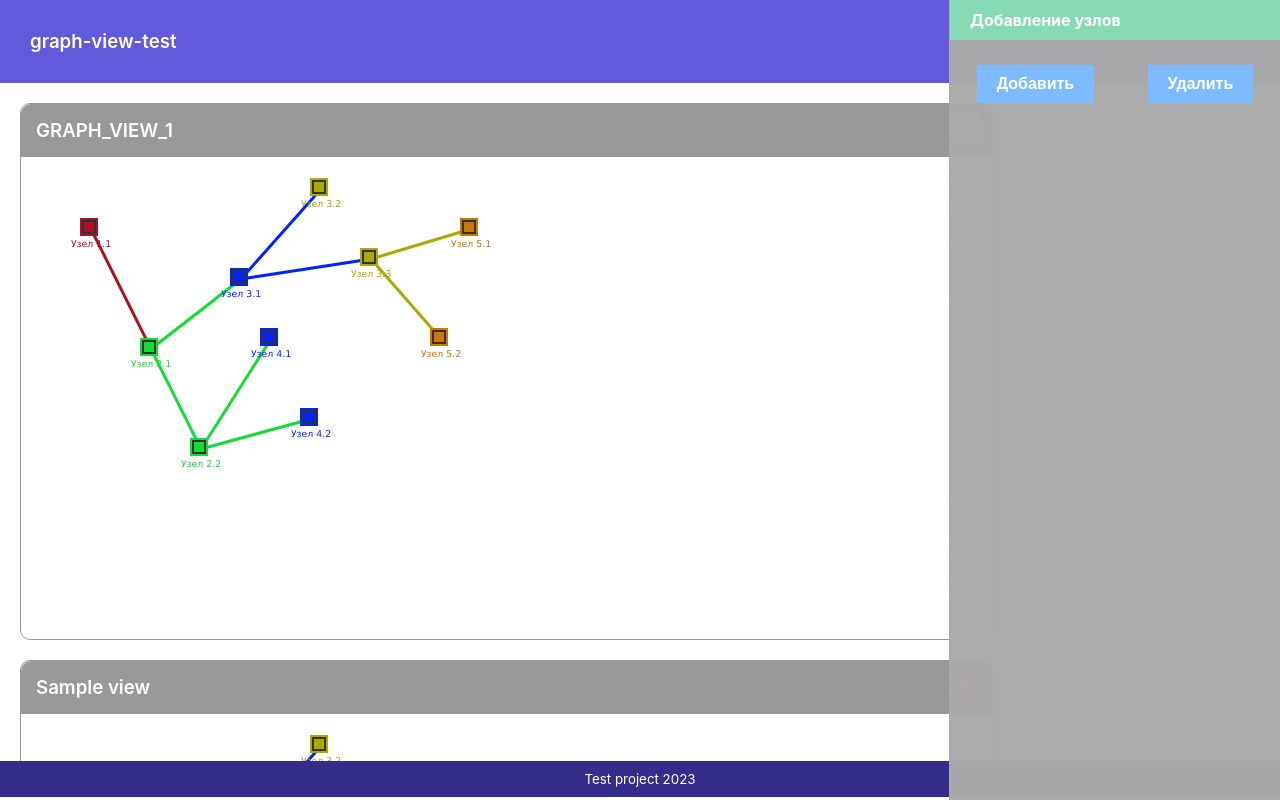
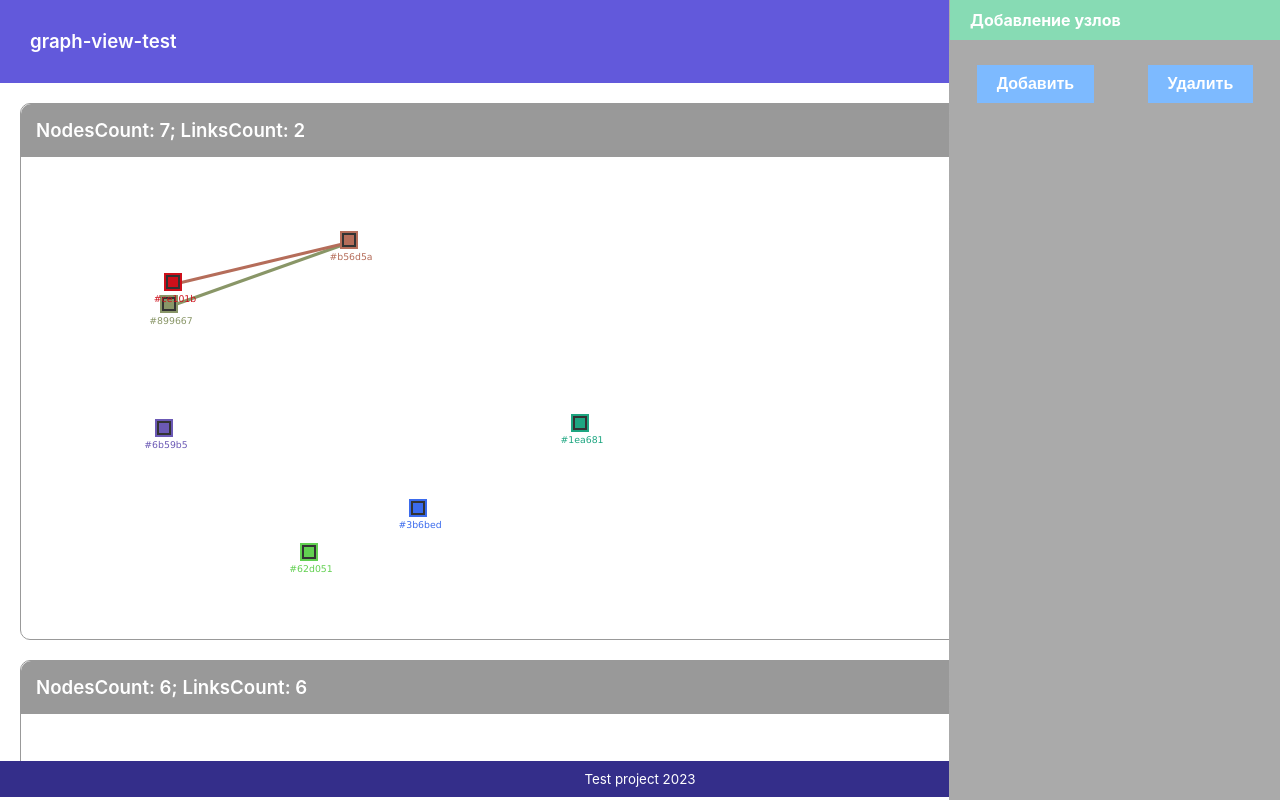
Before and after one commit to R0mks/graph-view-test, a React (Create React App) app: page / in a window 1280 px wide. Built offline with nearby package versions, Linux system fonts and the light colour scheme.

Commit message:
Изменение данных-примеров на рандомно генерируемые

```diff
--- a/src/App.tsx
+++ b/src/App.tsx
@@ -1,50 +1,132 @@
-import React from 'react';
+import { GraphModel, Node as GraphNode, Link as GraphLink } from './graph-model';
 import { GraphView } from './graph-view';
-import { GraphModel } from './graph-model';
 import './App.css';
 
+interface viewResolution {
+  width: number,
+  height:number
+}
+
+interface GenerationOptions {
+  modelCount: number;
+  graphViewCount: number;
+  nodesCount: {
+    min: number;
+    max: number;
+  },
+  linksCount: {
+    min: number;
+    max: number;
+  },
+  viewResolutions: Array<viewResolution>
+}
+
+const generationOps: GenerationOptions = {
+  modelCount: 3,
+  graphViewCount: 10,
+  nodesCount: {
+    min:5,
+    max:10
+  },
+  linksCount: {
+    min:1,
+    max:10
+  },
+  viewResolutions: [
+    {width:320, height:240},
+    {width:640, height:480},
+    {width:800, height:600}
+  ]
+}
+
+function getRandValBetween(min: number, max: number): number {
+  if (min > max) {
+    throw new Error("Значение min больше max");
+  }
+  return Math.floor(Math.random() * (max - min + 1) + min);
+}
+
+function getRandHexColor(): string {
+  return '#'+(Math.random() * 0xFFFFFF << 0).toString(16).padStart(6, '0');
+}
+
+function getFactorial(number: number): number {
+  return number != 1 ? number * getFactorial(number - 1) : 1;
+}
+
+function floorLinkCombs(nodesCnt: number, linksCount: number): number {
+  let possibleCombinations:  number = getFactorial(nodesCnt) / ( getFactorial(2) * getFactorial(nodesCnt - 2) );
+  return possibleCombinations < linksCount ? possibleCombinations : linksCount;
+}
+
 function App() {
-  let sampleGraphModel: GraphModel = new GraphModel(
-    [
-      {label:"Узел 1.1", pos:[70, 70], color:"#AA1122"},
-      {label:"Узел 2.1", pos:[130, 190], color:"#11DD33"},
-      {label:"Узел 2.2", pos:[180, 290], color:"#11DD33"},
-      {label:"Узел 3.1", pos:[220, 120], color:"#0022FF"},
-      {label:"Узел 3.2", pos:[300, 30], color:"#AAAA00"},
-      {label:"Узел 3.3", pos:[350, 100], color:"#AAAA00"},
-      {label:"Узел 4.1", pos:[250, 180], color:"#0022FF"},
-      {label:"Узел 4.2", pos:[290, 260], color:"#0022FF"},
-      {label:"Узел 5.1", pos:[450, 70], color:"#CC7700"},
-      {label:"Узел 5.2", pos:[420, 180], color:"#CC7700"}
-    ],
-    [
-      {from:0, to:1},
-      {from:1, to:2},
-      {from:1, to:3},
-      {from:2, to:6},
-      {from:2, to:7},
-      {from:3, to:4},
-      {from:3, to:5},
-      {from:5, to:8},
-      {from:5, to:9}
-    ]);
 
-    let sampleGraphModel1: GraphModel = new GraphModel(
-      [
-        {label:"Узел 1.1", pos:[70, 70], color:"#AA1122"},
-        {label:"Узел 2.1", pos:[130, 190], color:"#11DD33"},
-        {label:"Узел 2.2", pos:[180, 290], color:"#11DD33"},
-        {label:"Узел 3.1", pos:[220, 120], color:"#0022FF"},
-        {label:"Узел 3.2", pos:[300, 30], color:"#AAAA00"},
-        {label:"Узел 3.3", pos:[350, 100], color:"#AAAA00"}
-      ],
-      [
-        {from:0, to:1},
-        {from:1, to:2},
-        {from:1, to:3},
-        {from:3, to:4},
-        {from:3, to:5},
-      ]);
+  // Генерация списка graphModel
+  let graphModelList: Array<{model: GraphModel, viewResolution: viewResolution}> = [];
+  if (generationOps.modelCount > 0) {
+    for(let i = 0; i < generationOps.modelCount; ++i) {
+      let nodesList: Array<GraphNode> = [];
+      let linksList: Array<GraphLink> = [];
+
+      let tempLinksList: Array<GraphLink> = new Array<GraphLink>();
+
+      let nodesCount: number = getRandValBetween(generationOps.nodesCount.min, generationOps.nodesCount.max);
+      let linksCount: number = floorLinkCombs(nodesCount, getRandValBetween(generationOps.linksCount.min, generationOps.linksCount.max)); // Если случайное значение по указанным в опциях параметрам получается больше чем возможно максимальное кол-во связей, то происходит "округление" до этого макс. возможного числа
+      let resolutionIdx: number = getRandValBetween(1, generationOps.viewResolutions.length - 1);
+
+      // Заполнение списка узлов
+      for (let j = 0; j < nodesCount; ++j) {
+        let currNodeColor: string = getRandHexColor();
+        let currNodePos: Array<number> = [ getRandValBetween(0, generationOps.viewResolutions[resolutionIdx].width),
+                                           getRandValBetween(0, generationOps.viewResolutions[resolutionIdx].height) ];
+        let currNodeLabel: string = currNodeColor;
+        nodesList.push({
+          label: currNodeLabel,
+          pos: currNodePos,
+          color: currNodeColor
+        });
+      }
+
+      // Генерация множества возможных связей (ссылки)
+      for (let j = 0; j < nodesCount - 1; ++j) {
+        for (let k = j + 1; k < nodesCount ; ++k) {
+          tempLinksList.push({
+            from:j,
+            to:k
+          });
+        }
+      }
+
+      // Заполнение списка связей (ссылки)
+      for (let j = 0; j < linksCount; ++j) {
+        let tmpLinksIndex: number = getRandValBetween(0, tempLinksList.length - 1);
+        linksList.push(tempLinksList[tmpLinksIndex]);
+        tempLinksList.splice(tmpLinksIndex,1);
+      }
+      graphModelList.push({
+        model: new GraphModel(nodesList, linksList),
+        viewResolution: generationOps.viewResolutions[resolutionIdx]
+      });
+    }
+  }
+
+  // Генерация списка graphView
+  let graphViewList: Array<JSX.Element> = [];
+  if(generationOps.graphViewCount > 0) {
+    for(let i = 0; i < generationOps.graphViewCount; ++i) {
+      let modelIdx: number = getRandValBetween(0, graphModelList.length - 1);
+      console.log(graphModelList[modelIdx].model);
+      graphViewList.push(
+        <GraphView
+          model={graphModelList[modelIdx].model}
+          viewWidthPx={graphModelList[modelIdx].viewResolution.width}
+          viewHeightPx={graphModelList[modelIdx].viewResolution.height}
+          captionHeader={`NodesCount: ${graphModelList[modelIdx].model.getNodes().length}; LinksCount: ${graphModelList[modelIdx].model.getLinks().length}`}
+        />
+      );
+
+    }
+  }
 
   return (
     <div className="App">
@@ -52,27 +134,7 @@ function App() {
         graph-view-test
       </header>
       <main>
-        <GraphView
-          model={sampleGraphModel}
-          viewWidthPx={640}
-          viewHeightPx={480}
-        />
-        <GraphView
-          model={sampleGraphModel}
-          viewWidthPx={640}
-          viewHeightPx={480}
-          captionHeader="Sample view"
-        />
-        <GraphView
-          model={sampleGraphModel1}
-          viewWidthPx={640}
-          viewHeightPx={480}
-        />
-        <GraphView
-          model={sampleGraphModel}
-          viewWidthPx={640}
-          viewHeightPx={480}
-        />
+        { graphViewList }
       </main>
       <footer>
         Test project 2023
```
